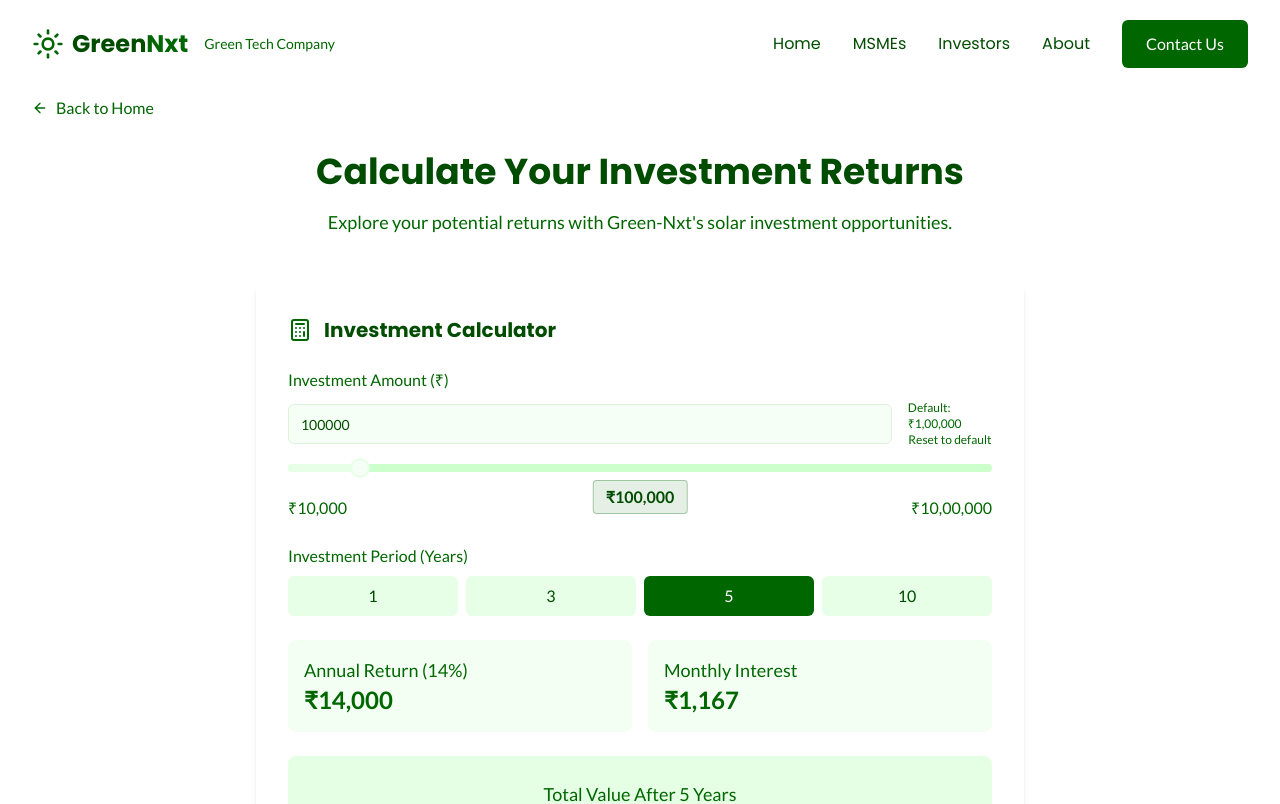
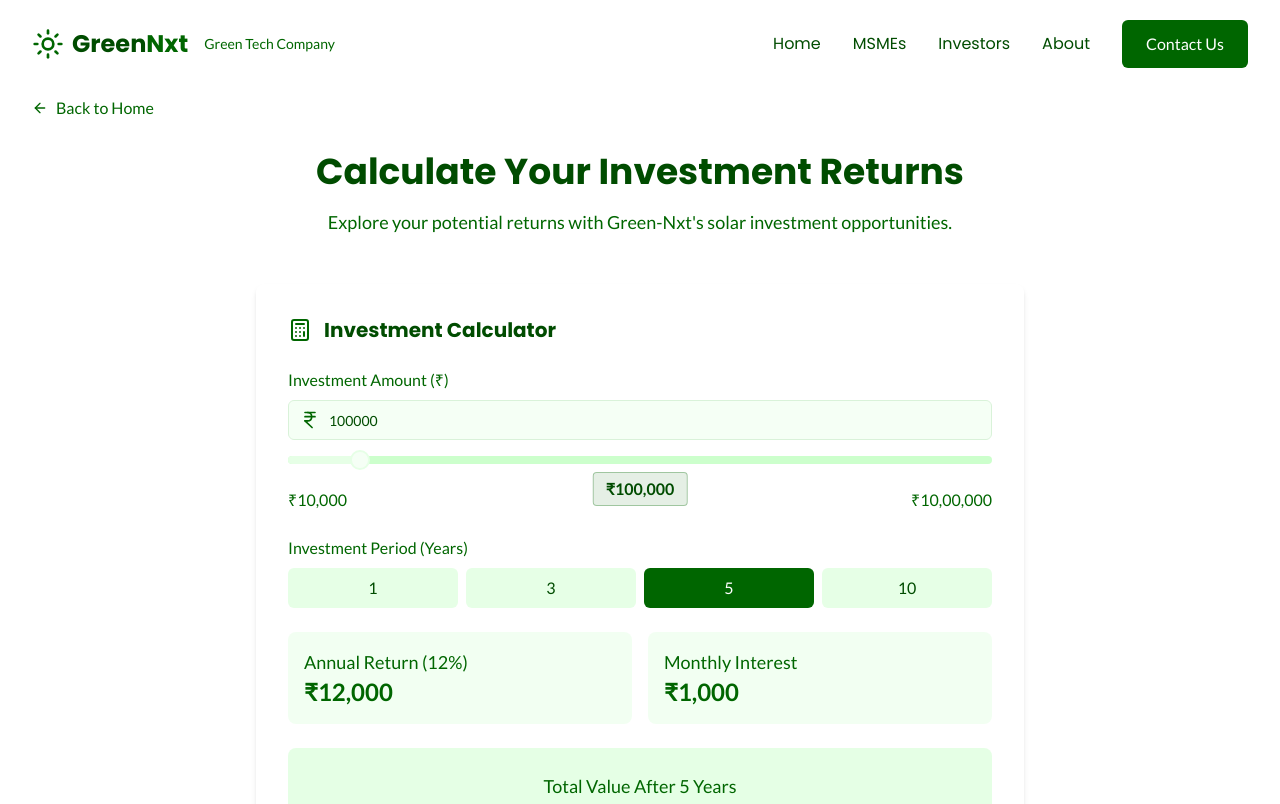
Before and after one commit to iamms1997/greennxt-web-genesis, a React (Vite) app: page /investor-calculator in a window 1280 px wide. Shown: the top 804 px of the page. Built offline with nearby package versions, Linux system fonts and the light colour scheme.

Commit message:
Fix: Calculator input and interest rate
- Added manual input option with rupee sign for electricity bill.
- Changed investment interest rate to 12%.

```diff
--- a/src/components/Calculator.tsx
+++ b/src/components/Calculator.tsx
@@ -1,6 +1,6 @@
 
 import { useState, useEffect } from "react";
-import { Calculator as CalcIcon, ArrowDown } from "lucide-react";
+import { Calculator as CalcIcon, ArrowDown, IndianRupee } from "lucide-react";
 import { Input } from "./ui/input";
 import { Slider } from "./ui/slider";
 
@@ -17,6 +17,7 @@ const Calculator = ({ type }: CalculatorProps) => {
 
   // Investor calculation fields
   const [investmentAmount, setInvestmentAmount] = useState(100000);
+  const [investmentInputValue, setInvestmentInputValue] = useState("100000");
   const [years, setYears] = useState(5);
 
   // MSME calculations with updated formula based on the new logic:
@@ -30,16 +31,21 @@ const Calculator = ({ type }: CalculatorProps) => {
   const monthlySavings = Math.min(potentialMonthlySavings, maxPossibleSavings);
   const annualSavings = monthlySavings * 12;
 
-  // Investor calculations with fixed 14% annual return
-  const annualReturn = investmentAmount * 0.14; // 14% return
-  const monthlyReturn = annualReturn / 12; // Monthly interest payout
+  // Investor calculations with 12% annual return (changed from 14%)
+  const annualRate = 0.12; // Changed from 0.14
+  const annualReturn = investmentAmount * annualRate;
+  const monthlyReturn = annualReturn / 12;
   const totalReturn = annualReturn * years;
   const totalValue = investmentAmount + totalReturn;
 
-  // Sync the input value with the slider value
+  // Sync the input values with the slider values
   useEffect(() => {
     setBillInputValue(monthlyBill.toString());
   }, [monthlyBill]);
+
+  useEffect(() => {
+    setInvestmentInputValue(investmentAmount.toString());
+  }, [investmentAmount]);
 
   // Handle direct input change for monthly bill
   const handleBillInputChange = (e: React.ChangeEvent<HTMLInputElement>) => {
@@ -69,9 +75,27 @@ const Calculator = ({ type }: CalculatorProps) => {
 
   // Handle input change for investor amount
   const handleInvestmentChange = (e: React.ChangeEvent<HTMLInputElement>) => {
-    const value = e.target.value === '' ? 0 : parseInt(e.target.value);
-    if (!isNaN(value)) {
-      setInvestmentAmount(value);
+    const value = e.target.value;
+    setInvestmentInputValue(value);
+
+    const numericValue = value === '' ? 0 : parseInt(value);
+    if (!isNaN(numericValue)) {
+      // Clamp the value between min and max
+      const clampedValue = Math.min(Math.max(numericValue, 10000), 1000000);
+      setInvestmentAmount(clampedValue);
+    }
+  };
+
+  // Handle blur event for investment input
+  const handleInvestmentBlur = () => {
+    const numericValue = investmentInputValue === '' ? 0 : parseInt(investmentInputValue);
+    if (!isNaN(numericValue)) {
+      const clampedValue = Math.min(Math.max(numericValue, 10000), 1000000);
+      setInvestmentAmount(clampedValue);
+      setInvestmentInputValue(clampedValue.toString());
+    } else {
+      setInvestmentAmount(100000);
+      setInvestmentInputValue("100000");
     }
   };
 
@@ -92,7 +116,10 @@ const Calculator = ({ type }: CalculatorProps) => {
             </label>
 
             {/* Direct input field */}
-            <div className="mb-4">
+            <div className="mb-4 relative">
+              <div className="absolute inset-y-0 left-0 flex items-center pl-3 pointer-events-none">
+                <IndianRupee className="h-5 w-5 text-text-secondary" />
+              </div>
               <Input
                 type="number"
                 id="monthly-bill-input"
@@ -101,7 +128,7 @@ const Calculator = ({ type }: CalculatorProps) => {
                 onBlur={handleBillInputBlur}
                 min={5000}
                 max={1000000}
-                className="text-lg font-medium"
+                className="text-lg font-medium pl-10"
                 placeholder="Enter monthly bill"
               />
             </div>
@@ -197,26 +224,21 @@ const Calculator = ({ type }: CalculatorProps) => {
             <label htmlFor="investment-amount" className="block text-text-secondary mb-2">
               Investment Amount (₹)
             </label>
-            <div className="flex items-center gap-4">
+            <div className="mb-4 relative">
+              <div className="absolute inset-y-0 left-0 flex items-center pl-3 pointer-events-none">
+                <IndianRupee className="h-5 w-5 text-text-secondary" />
+              </div>
               <Input
                 type="number"
-                id="investment-amount"
-                min="10000"
-                max="10000000"
-                step="10000"
-                value={investmentAmount}
+                id="investment-amount-input"
+                value={investmentInputValue}
                 onChange={handleInvestmentChange}
-                className="text-lg font-medium"
+                onBlur={handleInvestmentBlur}
+                min={10000}
+                max={1000000}
+                className="text-lg font-medium pl-10"
+                placeholder="Enter investment amount"
               />
-              <div className="flex flex-col">
-                <span className="text-xs text-text-secondary">Default: ₹1,00,000</span>
-                <button
-                  onClick={() => setInvestmentAmount(100000)}
-                  className="text-xs text-accent hover:underline"
-                >
-                  Reset to default
-                </button>
-              </div>
             </div>
             <div className="mt-4 mb-2">
               <Slider
@@ -261,7 +283,7 @@ const Calculator = ({ type }: CalculatorProps) => {
 
           <div className="grid grid-cols-1 md:grid-cols-2 gap-4 mb-6">
             <div className="bg-primary/50 p-4 rounded-lg">
-              <p className="text-text-secondary">Annual Return (14%)</p>
+              <p className="text-text-secondary">Annual Return (12%)</p>
               <p className="text-accent text-2xl font-bold">₹{annualReturn.toLocaleString()}</p>
             </div>
             <div className="bg-primary/50 p-4 rounded-lg">
--- a/src/components/sections/InvestorsSection.tsx
+++ b/src/components/sections/InvestorsSection.tsx
@@ -3,9 +3,9 @@ import { Check, BarChart, LockKeyhole, DollarSign, Leaf } from "lucide-react";
 import { Link } from "react-router-dom";
 
 const InvestorsSection = () => {
-  // Calculate growth for 1 lakh over 5 years at 14% annually
+  // Calculate growth for 1 lakh over 5 years at 12% annually
   const initialInvestment = 100000;
-  const annualRate = 0.14;
+  const annualRate = 0.12;
   const years = 5;
   const finalValue = initialInvestment + (initialInvestment * annualRate * years);
 
@@ -18,7 +18,7 @@ const InvestorsSection = () => {
             <div className="bg-white rounded-lg p-8 relative z-10 shadow-md">
               <div className="flex justify-between items-center mb-2">
                 <h4 className="font-bold text-text text-xl">Investment Growth</h4>
-                <span className="text-accent font-bold">+14%</span>
+                <span className="text-accent font-bold">+12%</span>
               </div>
 
               {/* Add prominent growth amount at the top */}
@@ -44,7 +44,7 @@ const InvestorsSection = () => {
               <div className="mt-6 grid grid-cols-2 gap-4">
                 <div className="border border-secondary rounded-md p-3">
                   <p className="text-text-secondary text-sm">Annual Return</p>
-                  <p className="text-text font-bold text-xl">14%</p>
+                  <p className="text-text font-bold text-xl">12%</p>
                 </div>
                 <div className="border border-secondary rounded-md p-3">
                   <p className="text-text-secondary text-sm">Monthly Payouts</p>
@@ -74,7 +74,7 @@ const InvestorsSection = () => {
                   <Check className="h-4 w-4 text-accent" />
                 </div>
                 <div>
-                  <span className="font-bold text-text">14% Annual Returns</span>
+                  <span className="font-bold text-text">12% Annual Returns</span>
                   <p className="text-text-secondary">With monthly interest payments directly to your account.</p>
                 </div>
               </li>
```
